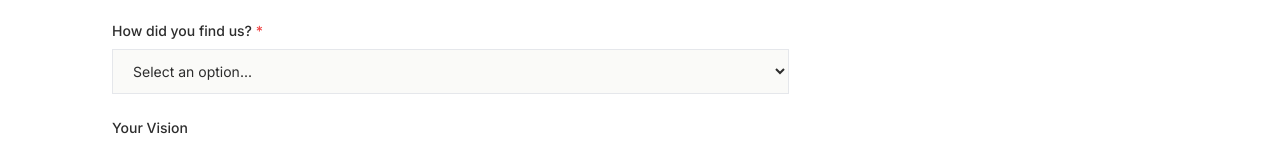
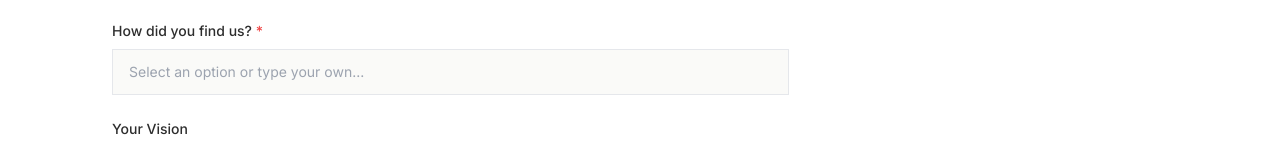
Before and after one commit to itdev-gr/panos_antoniou_weddingandmakeup, an Astro site: page /contact in a window 1280 px wide. Shown: the part 1118-1262 px from the top of the page. Built offline with nearby package versions, Linux system fonts and the light colour scheme; Astro itself is replaced by a stand-in of ours; no server answers.

Commit message:
chore: allow free-text entry in "How did you find us?" field
Co-Authored-By: Claude Opus 4.6 (1M context) <noreply@anthropic.com>

```diff
--- a/src/pages/contact.astro
+++ b/src/pages/contact.astro
@@ -136,22 +136,25 @@ import PageLayout from '../layouts/PageLayout.astro';
               <!-- How did you find us? -->
               <div>
                 <label for="referral" class="block text-sm font-sans font-medium text-charcoal mb-2">How did you find us? <span class="text-red-500">*</span></label>
-                <select
+                <input
+                  type="text"
                   id="referral"
                   name="referral_source"
+                  list="referral-options"
                   required
                   class="w-full px-4 py-3 bg-off-white border border-gray-200 text-charcoal text-sm focus:outline-none focus:ring-1 focus:ring-forest-green focus:border-forest-green transition-colors"
-                >
-                  <option value="">Select an option...</option>
-                  <option value="google">Google</option>
-                  <option value="instagram">Instagram</option>
-                  <option value="tiktok">TikTok</option>
-                  <option value="facebook">Facebook</option>
-                  <option value="pinterest">Pinterest</option>
-                  <option value="friend-referral">Friend Referral</option>
-                  <option value="wedding-blog">Wedding Blog</option>
-                  <option value="other">Other</option>
-                </select>
+                  placeholder="Select an option or type your own..."
+                />
+                <datalist id="referral-options">
+                  <option value="Google"></option>
+                  <option value="Instagram"></option>
+                  <option value="TikTok"></option>
+                  <option value="Facebook"></option>
+                  <option value="Pinterest"></option>
+                  <option value="Friend Referral"></option>
+                  <option value="Wedding Blog"></option>
+                  <option value="Other"></option>
+                </datalist>
               </div>
 
               <!-- Your Vision -->
```
